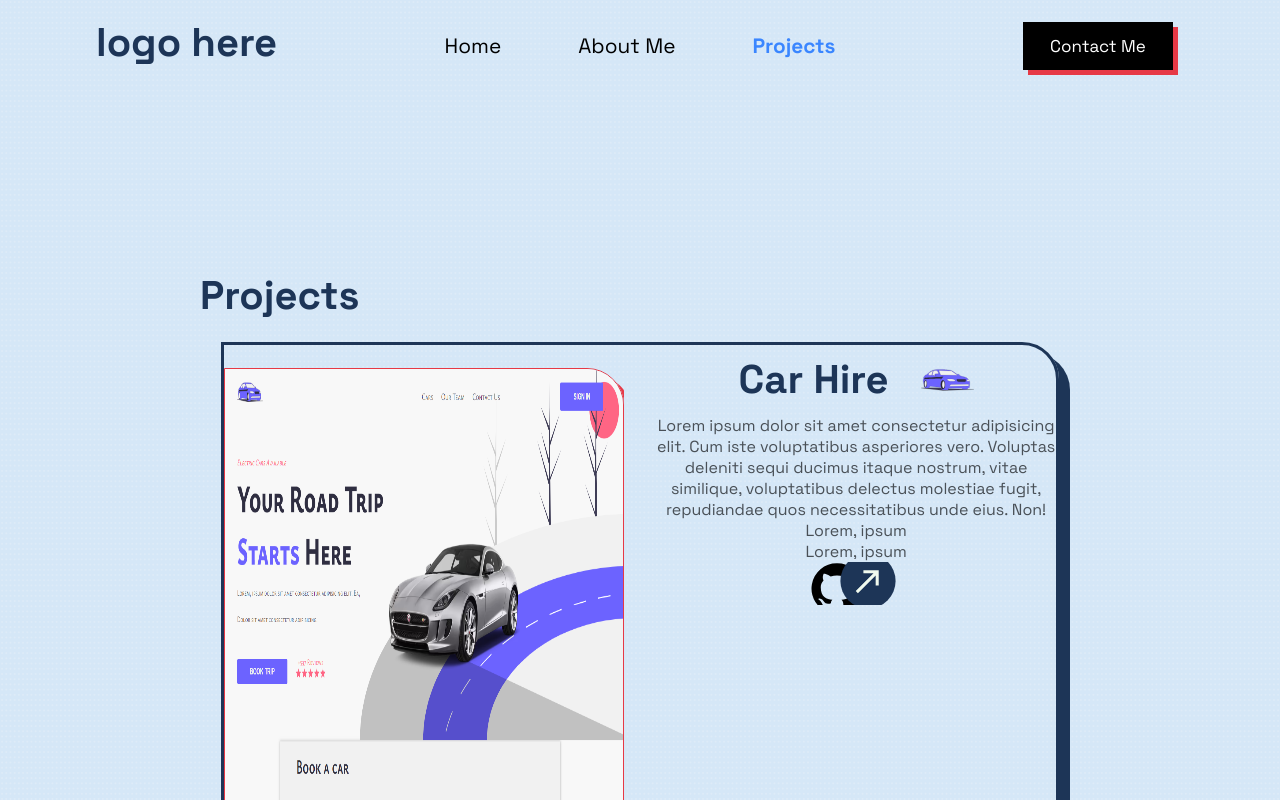
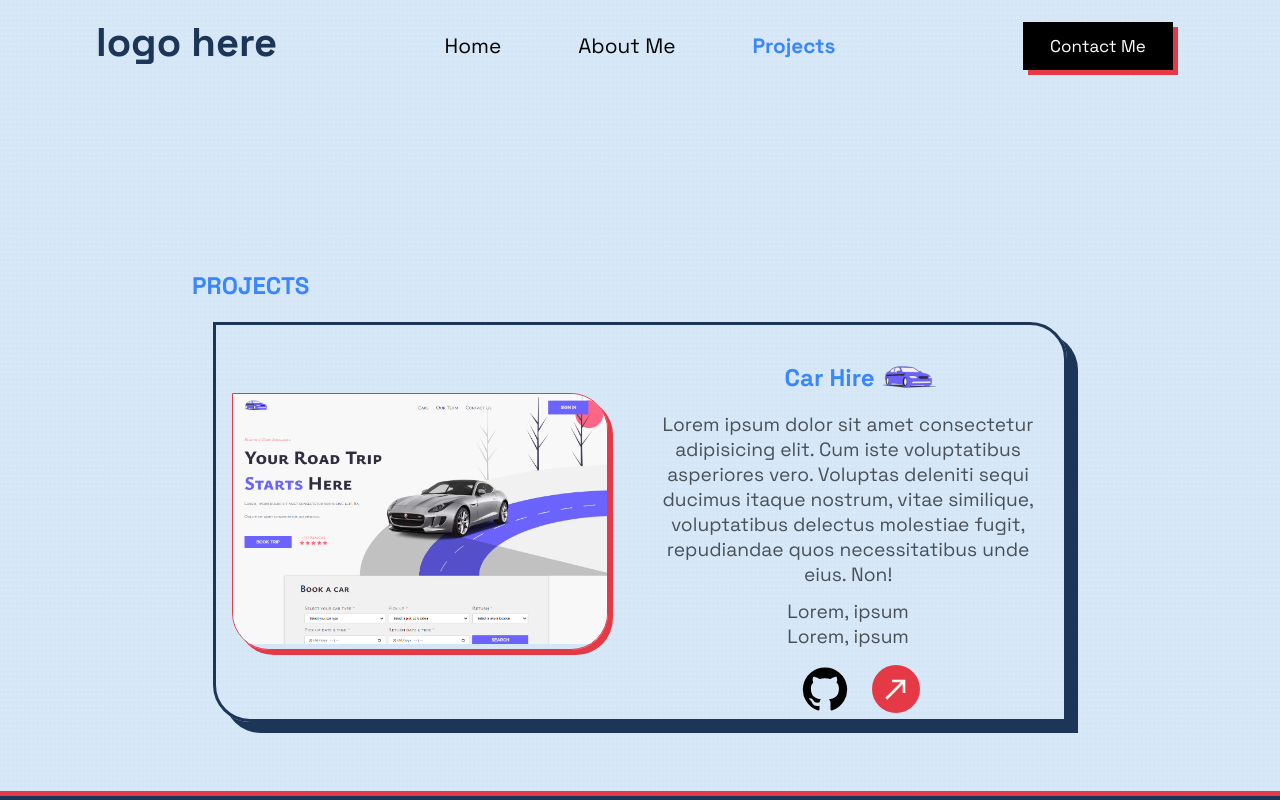
Before and after one commit to noorgm/Portfolio, a React (Create React App) app: page /project in a window 1280 px wide. Built offline with nearby package versions, Linux system fonts and the light colour scheme.

Commit message:
sorted the Project Component so far

```diff
--- a/src/components/Project/Project.js
+++ b/src/components/Project/Project.js
@@ -11,7 +11,7 @@ const Project = () => {
   return (
     <section className="project-bg">
       <div className="project-container">
-        <h3 className='project-heading'>Projects</h3>
+        <h3 className='project-heading'>PROJECTS</h3>
 
         <div className="projects grid">
           <div className="project-left">
--- a/src/components/Project/project.css
+++ b/src/components/Project/project.css
@@ -5,8 +5,6 @@
     width: 70%;
     margin-left: auto;
     margin-right: auto;
-    padding-left: 0.5rem;
-    padding-right: 0.5rem;
 }
 .projects {
     margin: 1.3rem;
@@ -15,26 +13,25 @@
     border-bottom-left-radius: 37px;
     border-top-right-radius: 37px;
     border: 3px solid var(--primary-color);
-    min-height: 571px;
+    /* min-height: 451px; */
 }
 /* LEFT HAND SIDE */
 .project-left {
     grid-column: 1 / 5;
     display: flex;
-    justify-content: center;
     align-items: center;
+    padding: 1rem;
 }
 .car-ss-bg {
-    box-shadow: 7px 7px 0px 0px var(--fifth-color);
+    box-shadow: 5px 5px 0px 0px var(--fifth-color);
     border-top-right-radius: 37px;
     border-bottom-left-radius: 37px;
     border-bottom-right-radius: 37px;
     border: 1px solid var(--fifth-color);
-    max-width: 700px;
 }
 .car-ss-bg img {
     width: 100%;
-    height: 511px;
+    max-width: 477px;
 }
 
 
@@ -42,34 +39,58 @@
 .project-right {
     grid-column: 5 / 9;
     text-align: center;
+    display: flex;
+    flex-direction: column;
 }
+
+/* Headings */
 .p-r-heading {
     height: 70px;
     display: flex;
     align-items: center;
     justify-content: center;
-    gap: 2rem;
+    gap: 0.5rem;
+    margin: 1.1rem 0px 0px 0px;
+}
+.project-bg h3 {
+    color: var(--secondary-color);
+    font-size: 1.5rem;
 }
 .p-r-heading img {
     height: 100%;
     max-width: 53px;
 }
 
+/* MIDDLE SECTION */
+.p-r-middle {
+    padding: 0px 1.5rem 0px 0px;
+    font-size: 1.2rem;
+}
+.p-r-lib {
+    margin: 0.7rem 0px;
+}
 
-
+/* BOTTOM SECTOIN */
+.p-r-bottom {
+    display: flex;
+    justify-content: center;
+    gap: 47px;
+    padding: 1.1rem;
+}
+/* ICONS */
 .project-github-icon {
-    scale: 2.3;
+    transform: scale(2);
     cursor: pointer;
 }
 .project-arrow-icon {
-    background-color: var(--primary-color);
+    background-color: var(--fifth-color);
     border-radius: 50%;
-    margin: 7px;
-    transform: scale(2.3);
+    transform: scale(2);
     padding: 4px;
     color: var(--forth-color);
     cursor: pointer;
 }
-.project-arrow-icon:hover {
-    background-color: var(--fifth-color);
+.project-arrow-icon:hover, .project-github-icon:hover {
+    transform: scale(1.7);
+    transition: 0.1s ease-out;
 }
```
